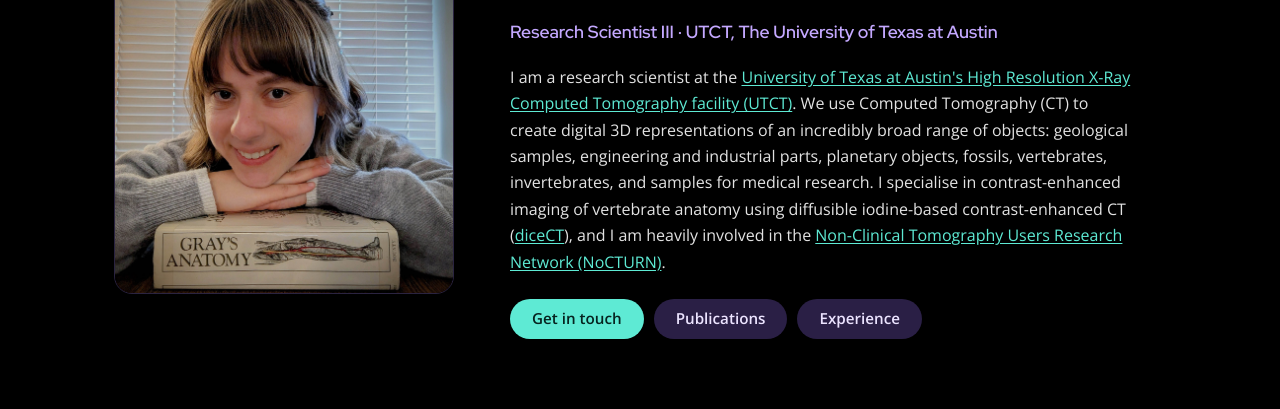
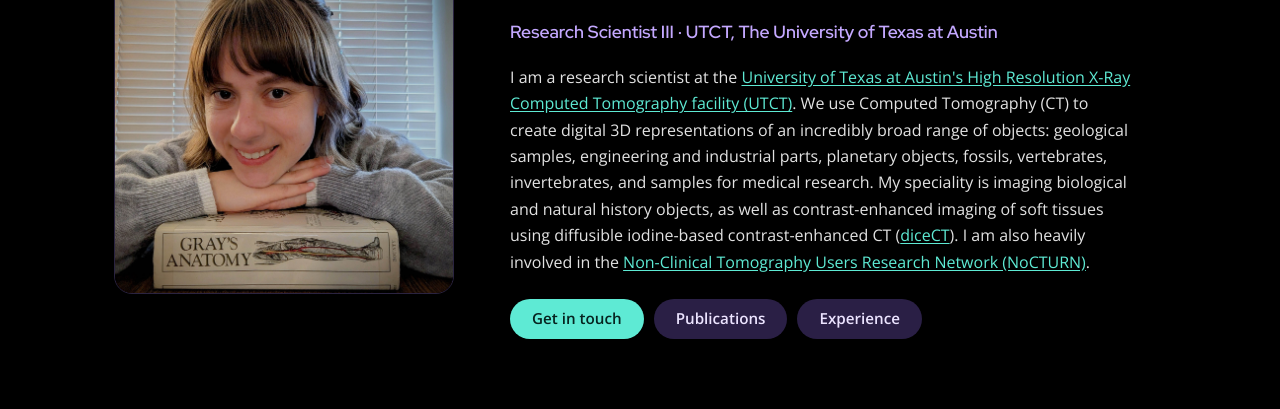
Before and after one commit to jaimigray/graysvertebrateanatomy, a plain HTML site: page about/index.html in a window 1280 px wide. Shown: the part 245-654 px from the top of the page. Drawn offline with Linux system fonts and the light colour scheme.

Commit message:
Update index.html

```diff
--- a/about/index.html
+++ b/about/index.html
@@ -31,7 +31,7 @@
     <p class="eyebrow">About me</p>
     <h1>Dr. Jaimi A. Gray</h1>
     <p class="about-role">Research Scientist III · UTCT, The University of Texas at Austin</p>
-    <div class="about-bio"><p>I am a research scientist at the <a href="https://www.ctlab.geo.utexas.edu/the-lab/">University of Texas at Austin's High Resolution X-Ray Computed Tomography facility (UTCT)</a>. We use Computed Tomography (CT) to create digital 3D representations of an incredibly broad range of objects: geological samples, engineering and industrial parts, planetary objects, fossils, vertebrates, invertebrates, and samples for medical research. I specialise in contrast-enhanced imaging of vertebrate anatomy using diffusible iodine-based contrast-enhanced CT (<a href="https://dicect.com/">diceCT</a>), and I am heavily involved in the <a href="https://nocturnetwork.org/">Non-Clinical Tomography Users Research Network (NoCTURN)</a>.</p></div>
+    <div class="about-bio"><p>I am a research scientist at the <a href="https://www.ctlab.geo.utexas.edu/the-lab/">University of Texas at Austin's High Resolution X-Ray Computed Tomography facility (UTCT)</a>. We use Computed Tomography (CT) to create digital 3D representations of an incredibly broad range of objects: geological samples, engineering and industrial parts, planetary objects, fossils, vertebrates, invertebrates, and samples for medical research. My speciality is imaging biological and natural history objects, as well as contrast-enhanced imaging of soft tissues using diffusible iodine-based contrast-enhanced CT (<a href="https://dicect.com/">diceCT</a>). I am also heavily involved in the <a href="https://nocturnetwork.org/">Non-Clinical Tomography Users Research Network (NoCTURN)</a>.</p></div>
     <div class="btn-row about-actions">
       <a class="btn btn-primary js-email" href="#email" data-u="jaimigray" data-d="utexas&#46;edu" data-keep-text>Get in touch</a><noscript><p class="small">Email: jaimigray [at] utexas [dot] edu</p></noscript>
       <a class="btn" href="#publications">Publications</a>
```
